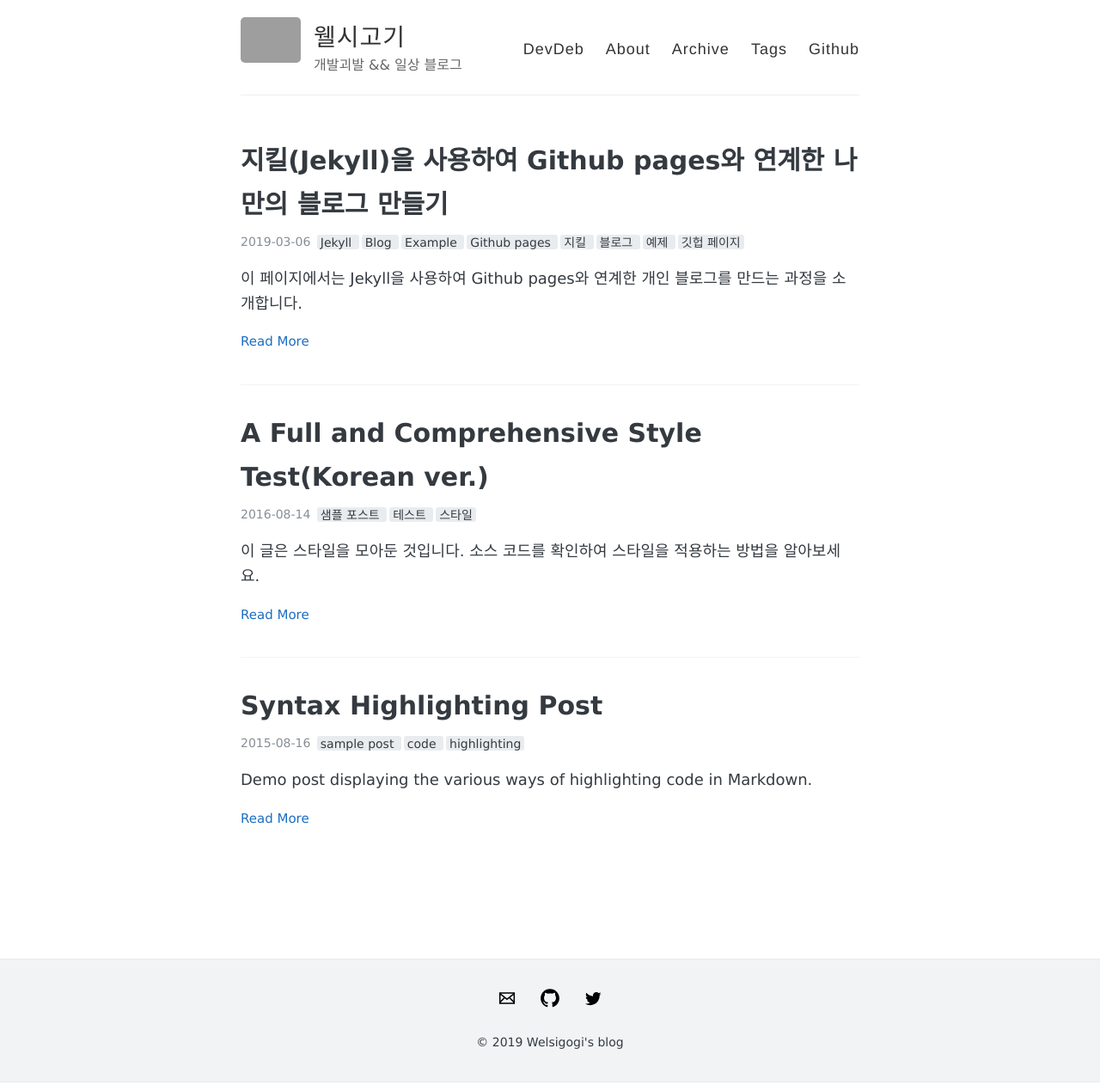
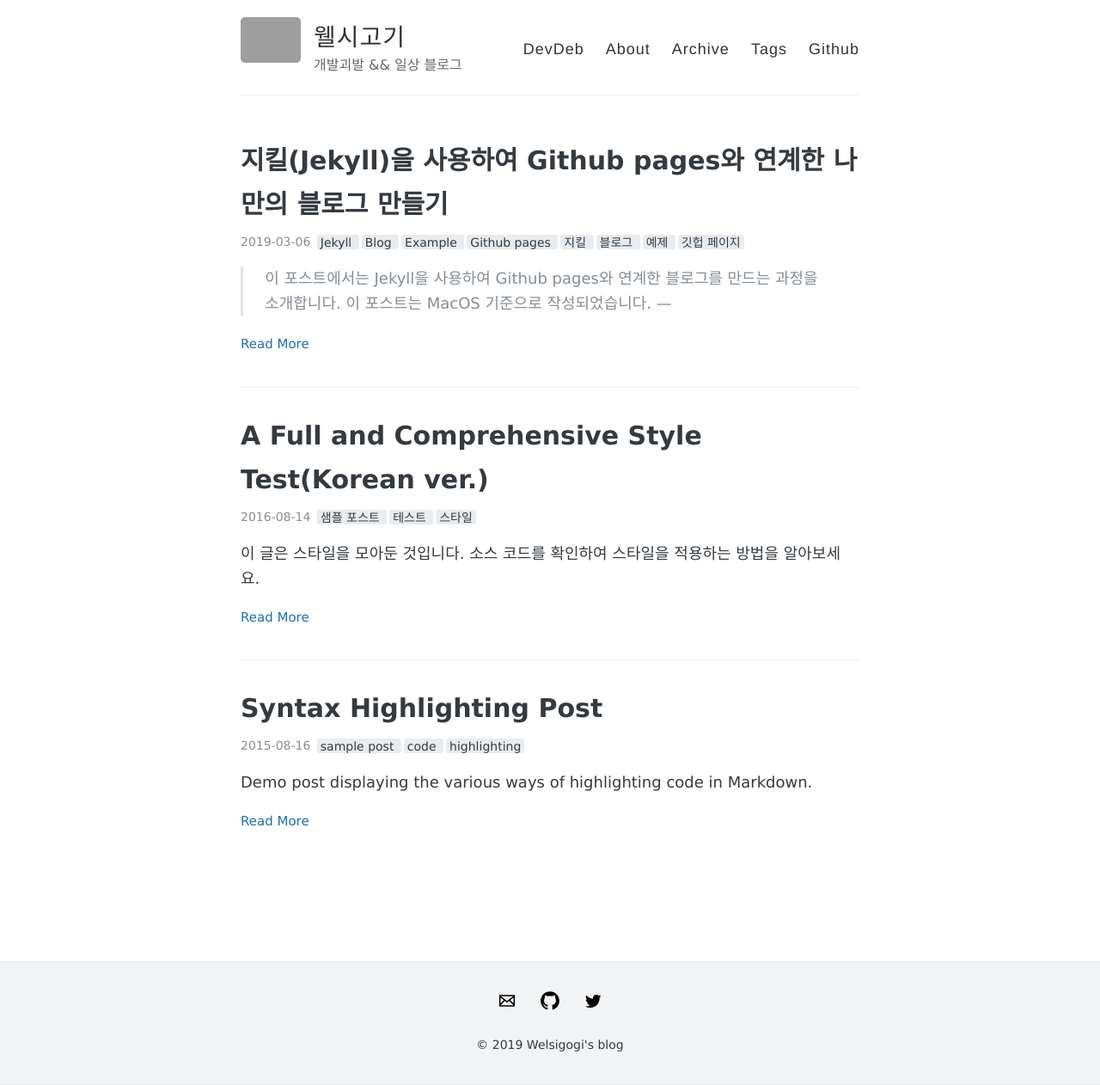
Before and after one commit to Leeheejin/leeheejin.github.io, a Jekyll site: the page built from index.html, in a window 1280 px wide. Shown: the whole page at 86% size. Built offline with Jekyll 4.4.1, drawn with Linux system fonts in a browser that asks for light colours; the list of posts is cut into pages by our own code; part of the change alters nothing that is shown; grey boxes are pictures that could not be loaded.

Commit message:
Update post

````diff
--- a/_posts/2019-03-06-jekyll-blog-example-githubpages.md
+++ b/_posts/2019-03-06-jekyll-blog-example-githubpages.md
@@ -5,13 +5,57 @@ tags: [Jekyll, Blog, Example, Github pages, 지킬, 블로그, 예제, 깃헙
 comments: true
 ---
 
-이 페이지에서는 Jekyll을 사용하여 Github pages와 연계한 개인 블로그를 만드는 과정을 소개합니다.
-
+> 이 포스트에서는 Jekyll을 사용하여 Github pages와 연계한 블로그를 만드는 과정을 소개합니다.
+> 이 포스트는 MacOS 기준으로 작성되었습니다.
 ---
 
 ## 1. 지킬(Jekyll) 설치하기
 
-먼저 지킬을 설치해 줍시다. 지킬은 정적 페이지 생성 도구로써, 마크다운 형식으로 페이지 제너레이트 해 주는 도구입니다.
+#### 지킬은 정적 페이지 생성 도구로써, 마크다운 형식으로 페이지 제너레이트 해주는 도구입니다.
+
+먼저 지킬을 설치합니다.
+
+```
+$ sudo gem install jekyll
+```
+
+지킬을 실행하기 위해 디렉토리를 하나 만듭니다.
+
+```
+mkdir myblog
+```
+
+해당 디렉토리로 이동합니다.
+```
+cd myblog
+```
+
+해당 디렉토리 위치에서 아래와 같은 명령어를 실행하면 지킬이 제공하는 기본 테마를 포함한 페이지가 생성됩니다.
+`jekyll new [github 사용자명].github.io`와 같은 형식으로 생성해 주시면 되겠습니다.
+
+```
+jekyll new leeheejin.github.io
+```
+
+위 명령어를 실행하고 나면
+현재 디렉토리에서 `[github 사용자명].github.io`라는 이름의 디렉토리가 생성된 것을 확인할 수 있습니다.
+이렇게 만든 블로그를 실행시키기 위해서는 `[github 사용자명].github.io` 디렉토리로 이동한 후에 아래의 명령어를 입력합니다.
+
+```
+cd leeheejin.github.io
+```
+
+이어서,
+
+```
+jekyll serve
+```
+명령어를 실행합니다.
+
+해당 명령어를 실행하면 `https://localhost:4000/` 에 접속하여 기본 테마로 이루어진 블로그를 확인 할 수 있습니다.
+![2019-03-06-2](https://user-images.githubusercontent.com/9789023/53942597-85130d80-40fe-11e9-8ec3-5cffab0a2135.png)
+
+---
 
 ## 2. 깃헙 레포지토리 생성 (Create Github Repository)
 
````
Also changed, not shown: images/2019-03-06-2.png (added).
